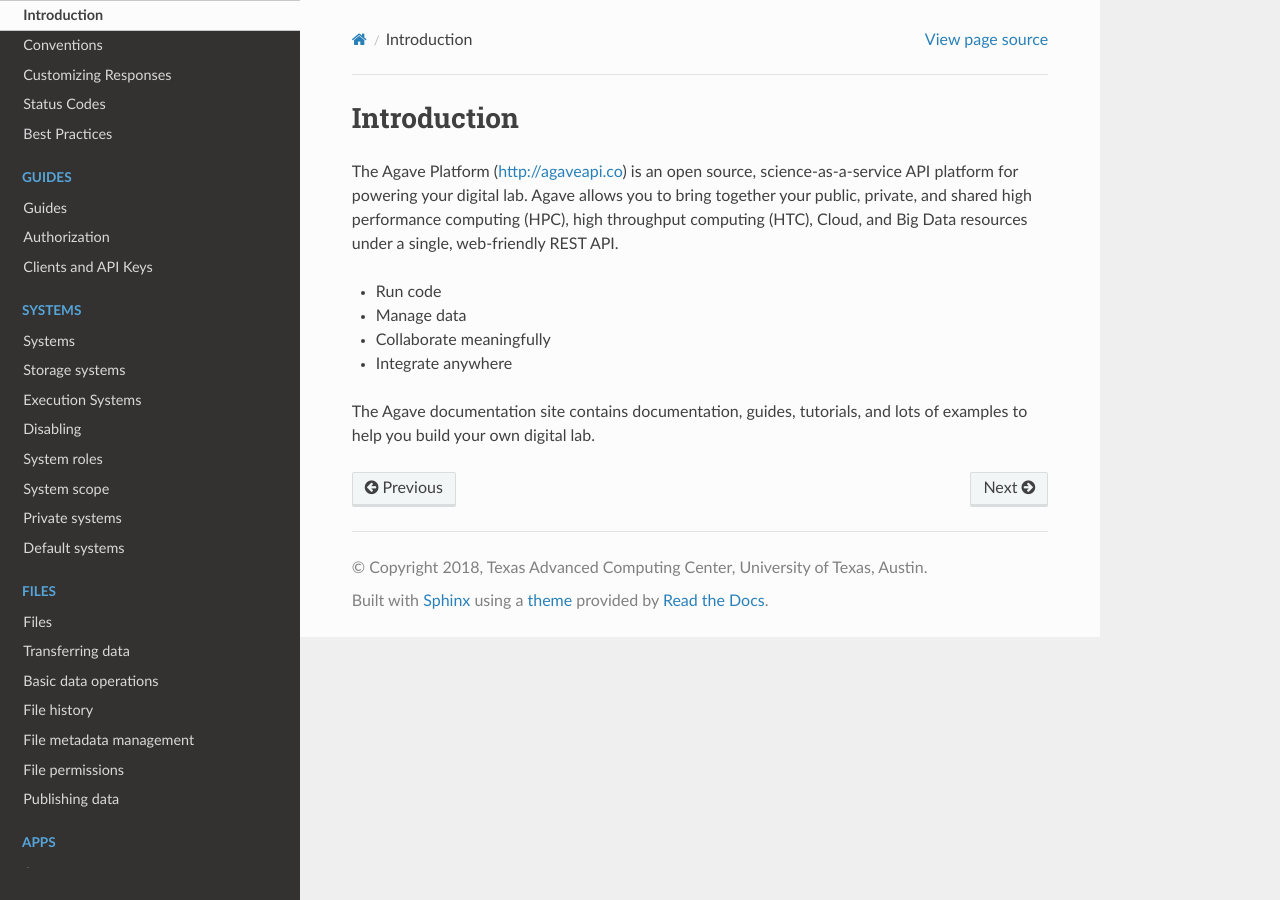
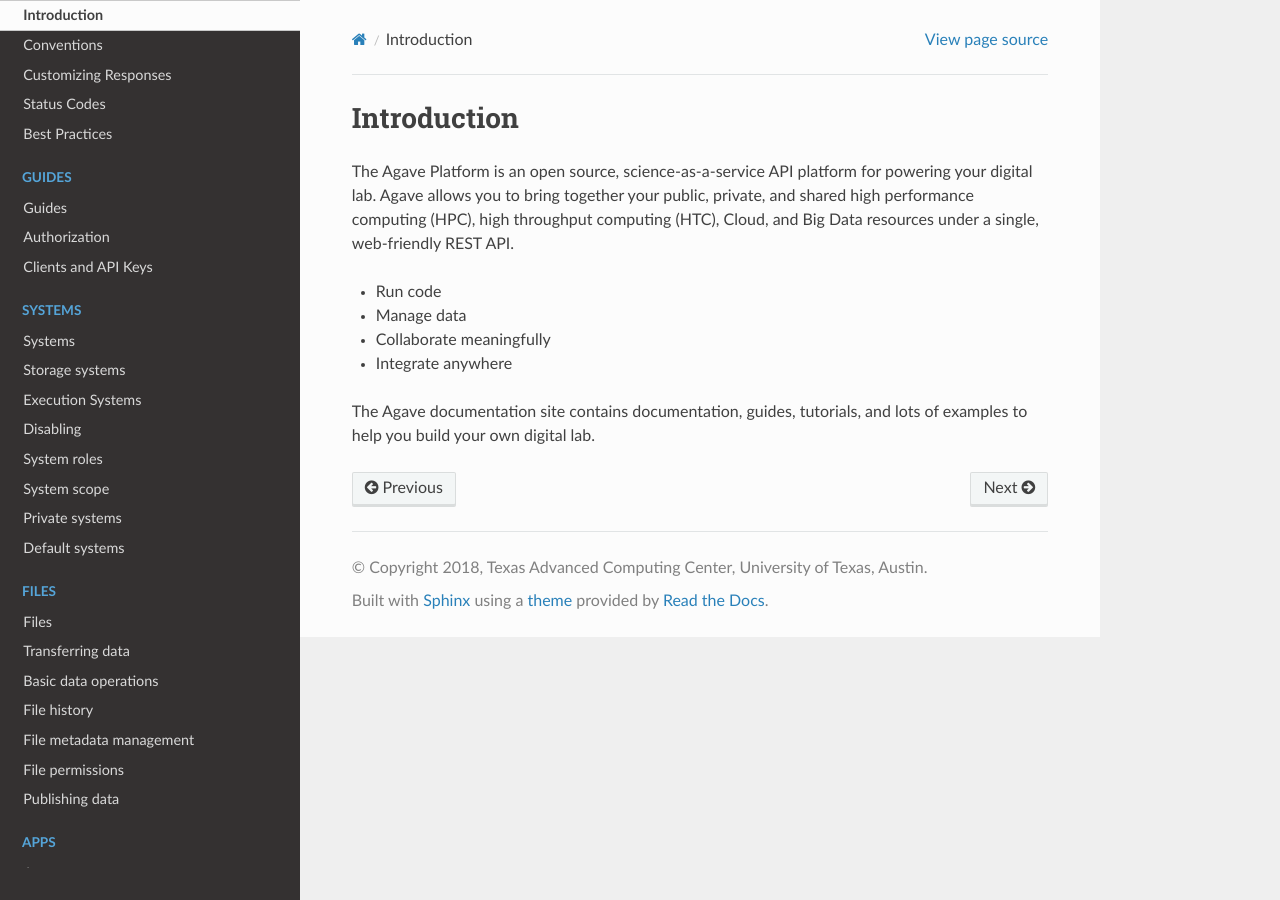
Before and after one commit to TACC-Cloud/agave-docs, a Sphinx documentation site: the page built from docs/agave/introduction/introduction.rst, in a window 1280 px wide. Built offline with Sphinx 7.4.7 and the Read the Docs theme 2.0.0, drawn with Linux system fonts in a browser that asks for light colours; some of the changed lines change nothing that is shown.

Commit message:
Update introduction.rst

```diff
--- a/docs/agave/introduction/introduction.rst
+++ b/docs/agave/introduction/introduction.rst
@@ -2,7 +2,7 @@
 Introduction
 ============
 
-The Agave Platform (\ `http://agaveapi.co <http://agaveapi.co>`_\ ) is an open source, science-as-a-service API platform for powering your digital lab. Agave allows you to bring together your public, private, and shared high performance
+The Agave Platform is an open source, science-as-a-service API platform for powering your digital lab. Agave allows you to bring together your public, private, and shared high performance
 computing (HPC), high throughput computing (HTC), Cloud, and Big Data resources under a single, web-friendly REST API.
 
 
```
